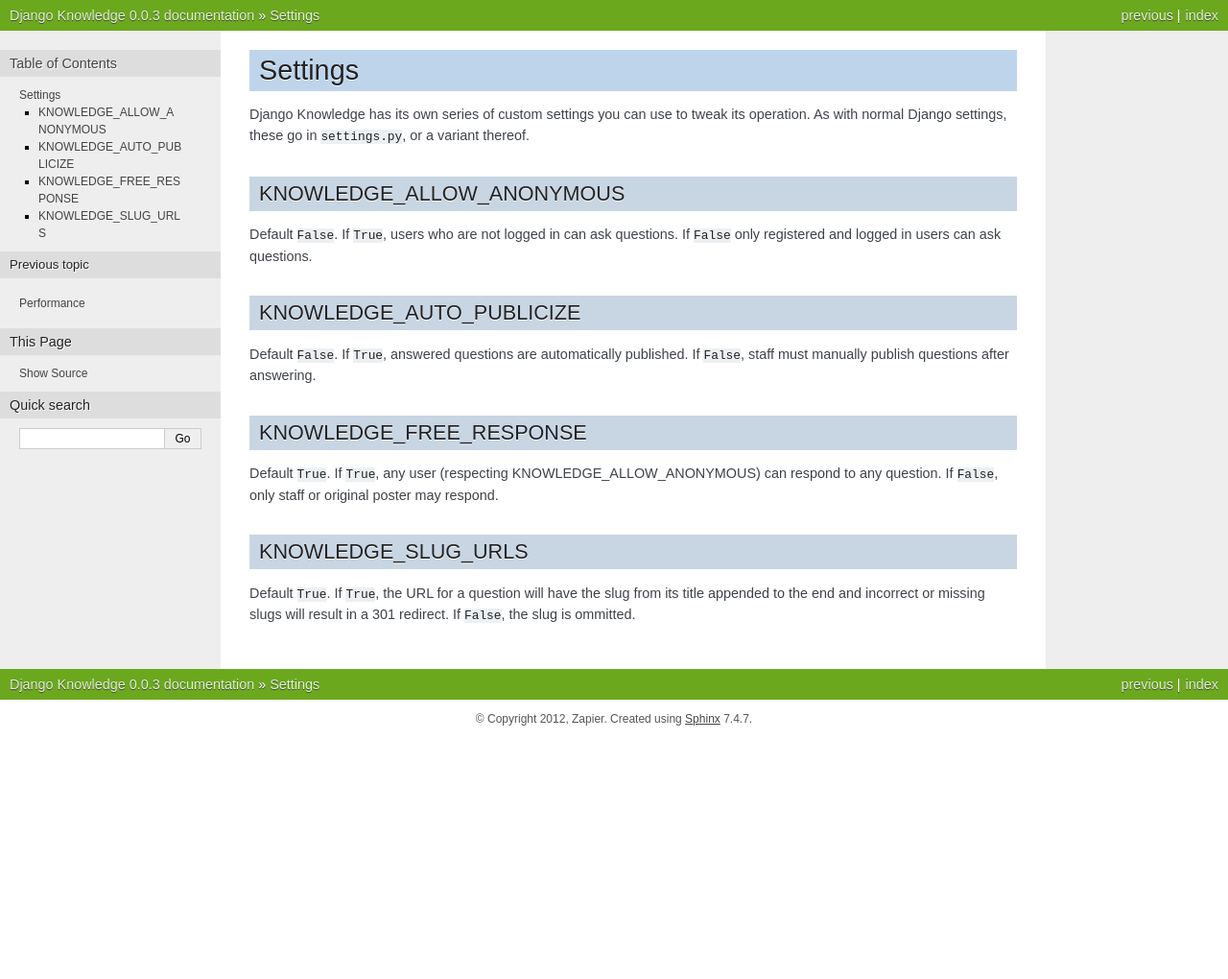
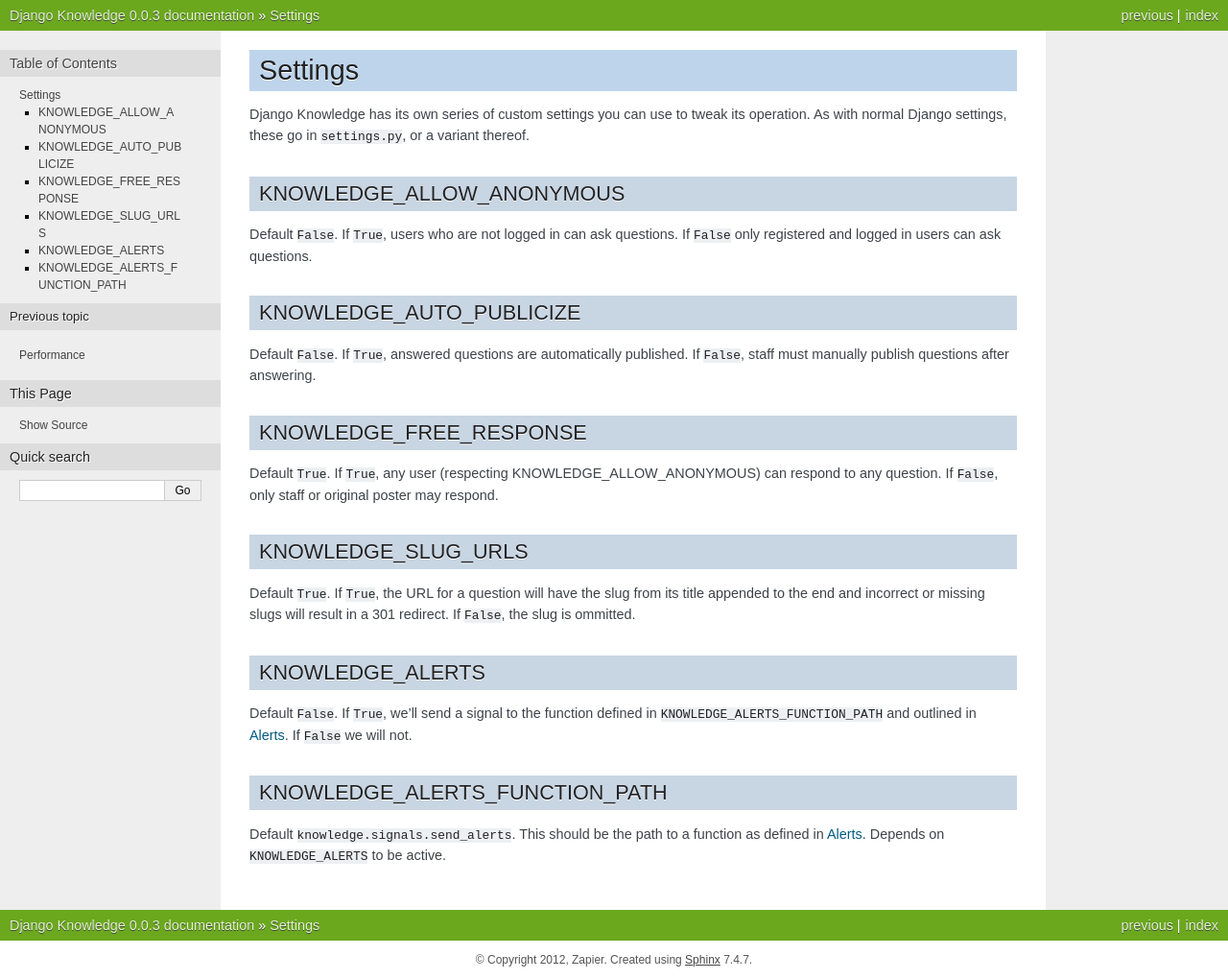
Before and after one commit to zapier/django-knowledge, a Sphinx documentation site: the page built from docs/settings.rst, in a window 1280 px wide. Shown: the whole page at 96% size. Built offline with Sphinx 7.4.7, drawn with Linux system fonts in a browser that asks for light colours; before the commit the page ends 900 px from its top, so only the background shows below that.

Commit message:
doc update with setting

```diff
--- a/docs/settings.rst
+++ b/docs/settings.rst
@@ -7,29 +7,44 @@
 
 
 KNOWLEDGE_ALLOW_ANONYMOUS
---------------------
+-------------------------
 
 Default ``False``. If ``True``, users who are not logged in can ask questions. If
 ``False`` only registered and logged in users can ask questions.
 
 
 KNOWLEDGE_AUTO_PUBLICIZE
--------------------
+------------------------
 
 Default ``False``. If ``True``, answered questions are automatically published. If
 ``False``, staff must manually publish questions after answering.
 
 
 KNOWLEDGE_FREE_RESPONSE
-------------------
+-----------------------
 
 Default ``True``. If ``True``, any user (respecting KNOWLEDGE_ALLOW_ANONYMOUS) can
 respond to any question. If ``False``, only staff or original poster may respond.
 
 
 KNOWLEDGE_SLUG_URLS
---------------
+-------------------
 
 Default ``True``. If ``True``, the URL for a question will have the slug from its
 title appended to the end and incorrect or missing slugs will result in a 301 redirect.
 If ``False``, the slug is ommitted.
+
+
+KNOWLEDGE_ALERTS
+----------------
+
+Default ``False``. If ``True``, we'll send a signal to the function defined in
+``KNOWLEDGE_ALERTS_FUNCTION_PATH`` and outlined in :doc:`alerts`. If ``False`` we
+will not.
+
+
+KNOWLEDGE_ALERTS_FUNCTION_PATH
+------------------------------
+
+Default ``knowledge.signals.send_alerts``. This should be the path to a function
+as defined in :doc:`alerts`. Depends on ``KNOWLEDGE_ALERTS`` to be active.
```
Also changed, not shown: docs/customize.rst (+4 -3 lines).
